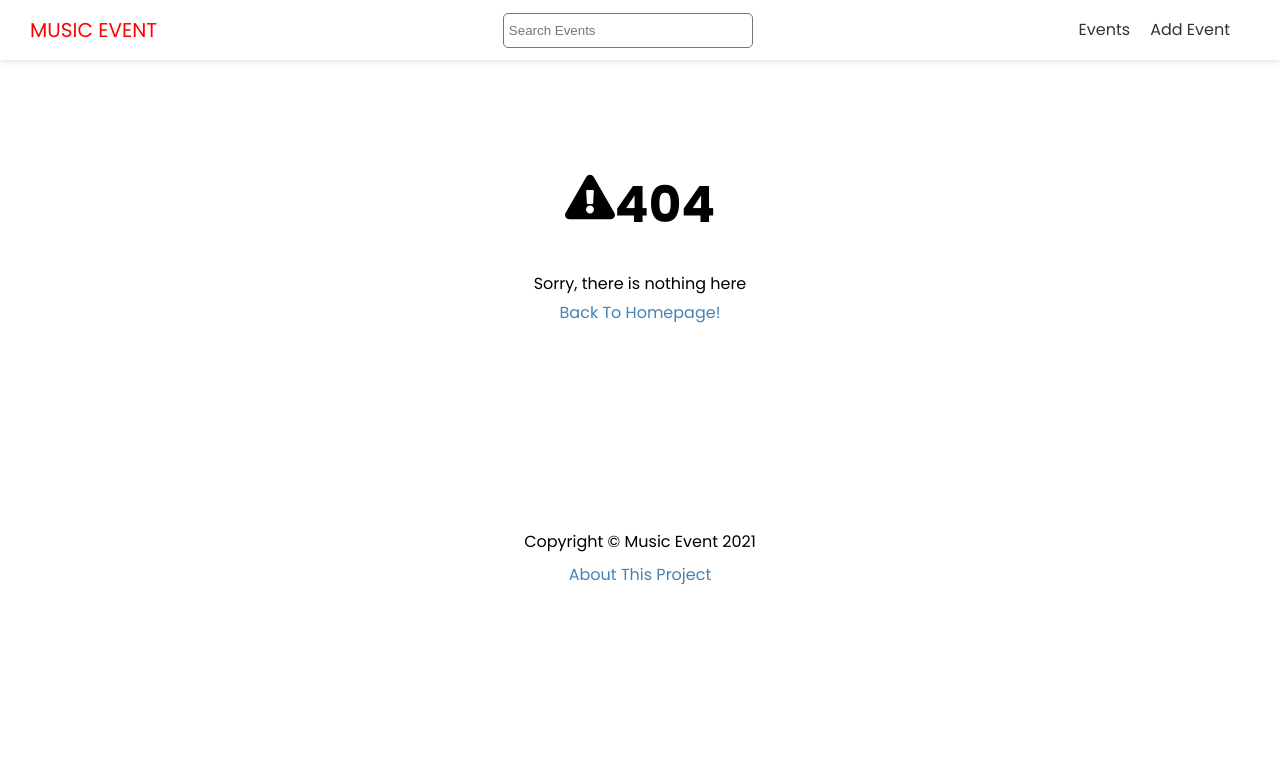
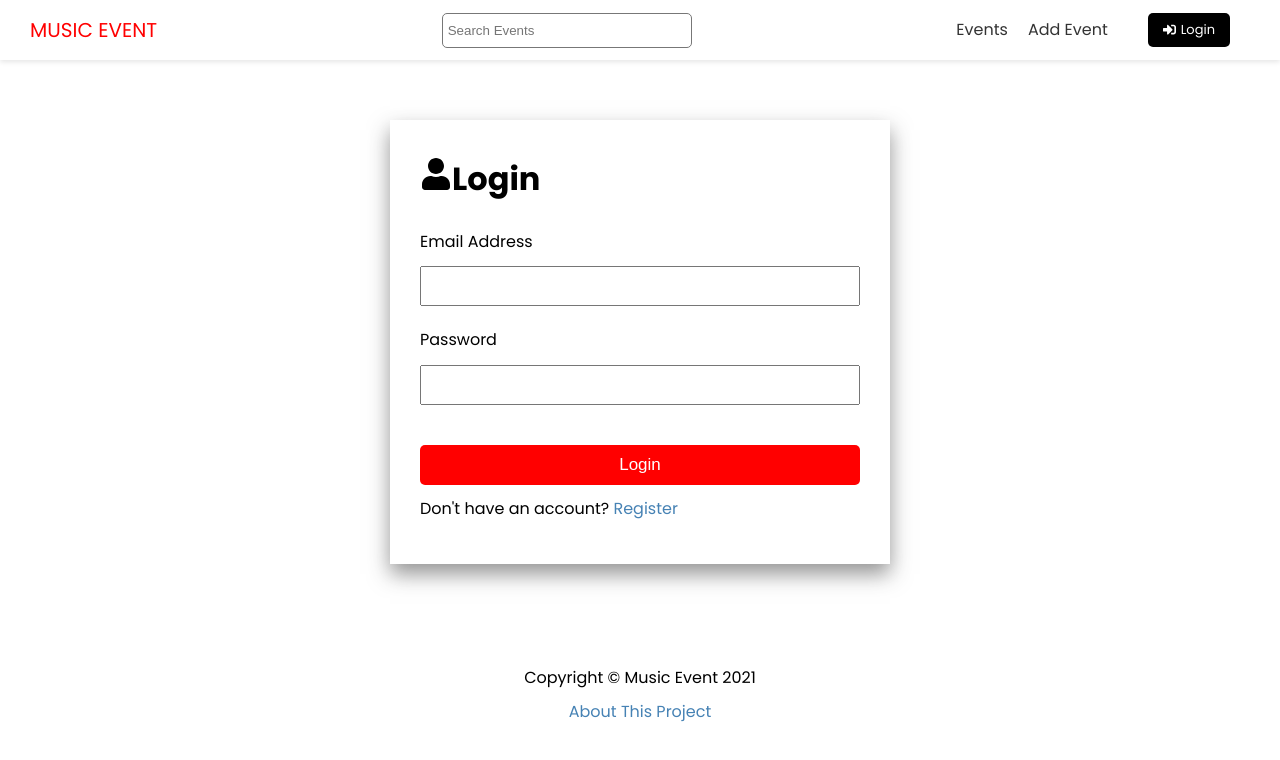
Before and after one commit to tontruongdao/nextjs-course-musicevent, a Next.js app: page /account/login in a window 1280 px wide. Before the commit this address had no page. Shown: the top 760 px of the page. Built offline with nearby package versions, Linux system fonts and the light colour scheme.

Commit message:
Added Login page

```diff
--- a/components/Header.js
+++ b/components/Header.js
@@ -1,4 +1,6 @@
+import { FaSignInAlt, FaSignOutAlt } from 'react-icons/fa'
 import Link from 'next/link'
+
 
 import styles from '@/styles/Header.module.css'
 import Search from './Search'
@@ -26,6 +28,14 @@
               <a>Add Event</a>
             </Link>
           </li>
+          <li>
+            <Link href='/account/login'>
+              <a className='btn-secondary btn-icon'>
+                <FaSignInAlt />
+                Login
+                </a>
+            </Link>
+          </li>
         </ul>
       </nav>
 
--- /dev/null
+++ b/pages/account/login.js
@@ -0,0 +1,63 @@
+import React, { useState, useEffect, useContext } from 'react'
+import Link from 'next/link'
+import { FaExclamationCircle, FaUser } from 'react-icons/fa'
+import { ToastContainer, toast } from 'react-toastify';
+import 'react-toastify/dist/ReactToastify.css';
+
+import Layout from '@/components//Layout'
+import styles from '@/styles/AuthForm.module.css'
+
+const loginPage = () => {
+
+  // ##### React States
+  const [ email, setEmail ] = useState('')
+  const [ password, setPassword ] = useState('')
+
+
+  // ##### Helper Functions
+  const handleSubmit = (e) => {
+    e.preventDefault()
+
+  }
+
+  return (
+    <Layout title='User Login'>
+      <div className={styles.auth}>
+        <h1>
+          <FaUser />
+          Login
+        </h1>
+        <ToastContainer />
+        <form onSubmit={handleSubmit}>
+          <div>
+            <label htmlFor="email">Email Address</label>
+            <input
+              type="email"
+              id='email'
+              value={email}
+              onChange={(e) => setEmail(e.target.value)}/>
+            </div>
+            <div>
+            <label htmlFor="password">Password</label>
+              <input
+              type="password"
+              id='password'
+              value={password}
+              onChange={(e) => setPassword(e.target.value)}/>
+          </div>
+          <input
+            className='btn'
+            type="submit"
+            value="Login"/>
+        </form>
+
+        <p>
+          Don't have an account?
+          <Link href='/account/register'> Register</Link>
+        </p>
+      </div>
+    </Layout>
+  )
+}
+
+export default loginPage
--- /dev/null
+++ b/styles/AuthForm.module.css
@@ -0,0 +1,31 @@
+.auth {
+  max-width: 500px;
+  margin: auto;
+  padding: 30px;
+  box-shadow: 0px 10px 20px 0px rgba(50, 50, 50, 0.52);
+}
+
+.auth label {
+  display: block;
+  margin-bottom: 10px;
+}
+
+.auth input[type='text'],
+.auth input[type='email'],
+.auth input[type='password'] {
+  display: block;
+  width: 100%;
+  height: 40px;
+  padding: 5px;
+  font-size: 18px;
+}
+
+.auth input[type='submit'] {
+  margin-top: 20px;
+  width: 100%;
+  font-size: 17px;
+}
+
+.auth div {
+  margin-bottom: 20px;
+}
```
Also changed, not shown: pages/account/register.js (added, +11 -0 lines).
